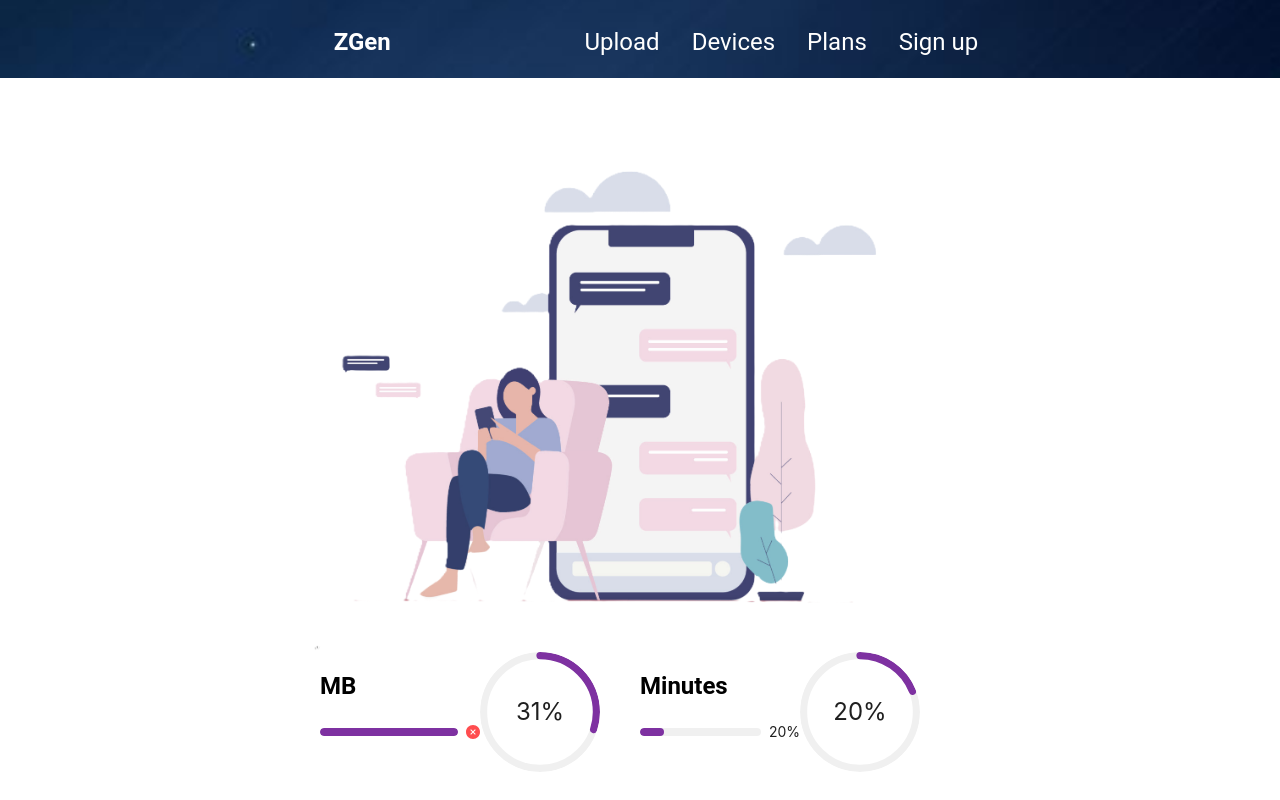
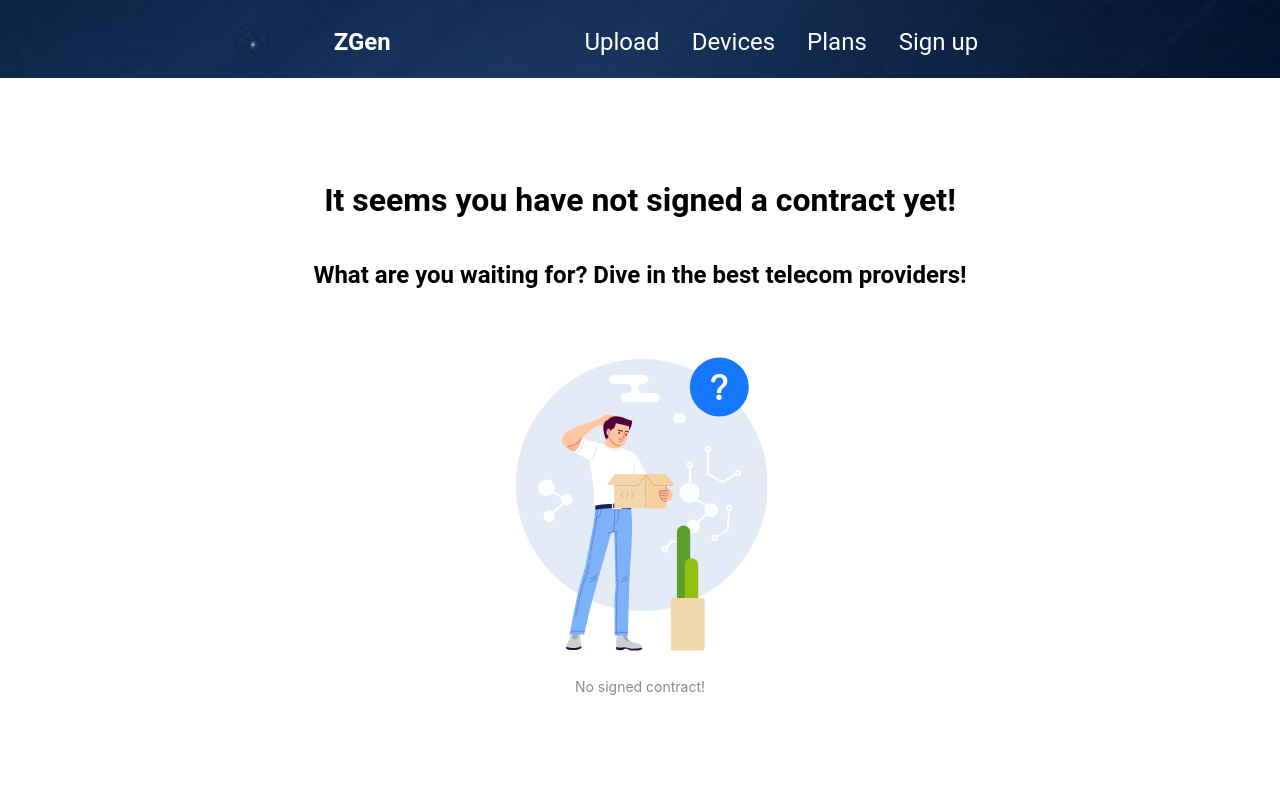
Before and after one commit to MyPersonalProjects-hehe/Z-Gen-client, a React (Vite) app: page /account in a window 1280 px wide. Shown: the top 800 px of the page. Built offline with nearby package versions, Linux system fonts and the light colour scheme; no server answers.

Commit message:
add an component when the user hasn`t signed a contract yet

```diff
--- a/src/views/account/Account.tsx
+++ b/src/views/account/Account.tsx
@@ -1,5 +1,5 @@
 import './account.scss';
-import { Progress } from 'antd';
+import { Progress, Result } from 'antd';
 import pngImage from '../../assets/account/account-page.png';
 import {
   EuroCircleOutlined,
@@ -35,6 +35,8 @@ function Account() {
   }, [userContext?.user]);
 
   return (
+    <>
+      {contract ? (
         <div className='account-body'>
           <img
             src={pngImage}
@@ -73,7 +75,9 @@ function Account() {
               />
             </div>
 
-        <h1 className='contract-name'>Contract {contract?.plan.nameOfPlan}</h1>
+            <h1 className='contract-name'>
+              Contract {contract?.plan.nameOfPlan}
+            </h1>
             <div className='contract'>
               <div className='contract__info'>
                 <h2 className='border'>
@@ -95,8 +99,8 @@ function Account() {
                   <PhoneOutlined /> Calls: {contract?.plan.minutesInEU} in EU
                 </h2>
                 <h2 className='border'>
-              <WifiOutlined /> MB: {contract?.plan.MB} - {contract?.plan.MBps}{' '}
-              MBps
+                  <WifiOutlined /> MB: {contract?.plan.MB} -{' '}
+                  {contract?.plan.MBps} MBps
                 </h2>
                 <h2 className='border'>
                   Price: {contract?.plan.price} <EuroCircleOutlined />
@@ -130,6 +134,17 @@ function Account() {
             </div>
           </div>
         </div>
+      ) : (
+        <div className='no-contract'>
+          <h1>It seems you have not signed a contract yet!</h1>
+          <h2>What are you waiting for? Dive in the best telecom providers!</h2>
+          <Result
+            status='404'
+            subTitle='No signed contract!'
+          />
+        </div>
+      )}
+    </>
   );
 }
 
--- a/src/views/account/account.scss
+++ b/src/views/account/account.scss
@@ -54,3 +54,10 @@
     }
   }
 }
+
+.no-contract {
+  display: flex;
+  flex-direction: column;
+  align-items: center;
+  margin-top: 10rem;
+}
```
Lines whose indentation alone changed are shown as unchanged.
